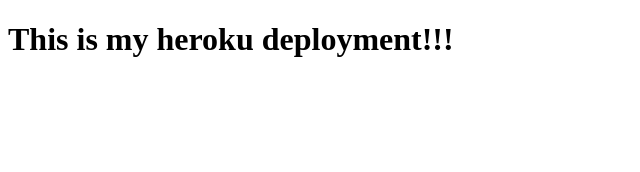
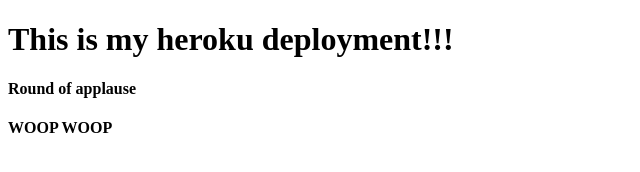
Before and after one commit to shoddyshaman/demo-f4-deployment, a website: page index.html in a window 1280 px wide. Shown: the whole page, without its empty margins (0-640 px from the left). Drawn offline with Linux system fonts and the light colour scheme.

Commit message:
added headers to html

```diff
--- a/index.html
+++ b/index.html
@@ -8,5 +8,7 @@
 </head>
 <body>
   <h1>This is my heroku deployment!!!</h1>
+  <h4>Round of applause</h4>
+  <h4>WOOP WOOP</h4>
 </body>
 </html>
```
